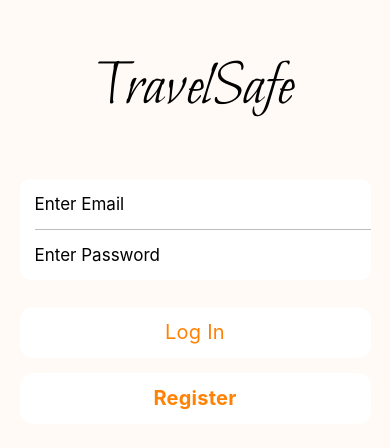
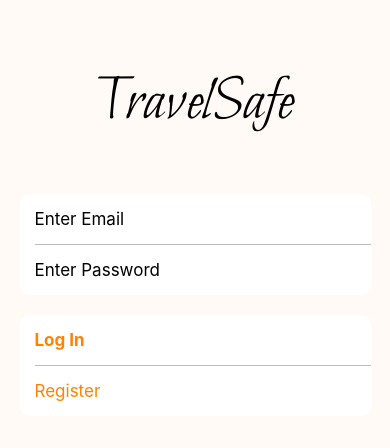
Before and after one commit to LukePetko/TravelSafe, a React Native app: screen /Login in a window 390 px wide. Shown: the part 182-630 px from the top of the page. Built offline with nearby package versions, Linux system fonts and the light colour scheme; what expo-linking would draw is missing.

Commit message:
Changing label to button

```diff
--- a/components/ListLabel.tsx
+++ b/components/ListLabel.tsx
@@ -1,6 +1,12 @@
 import { View, Text as DefaultText, StyleSheet } from "react-native";
 import React from "react";
-import { Text, ThemeProps, useThemeColor } from "./Themed";
+import {
+    Pressable,
+    PressableProps,
+    Text,
+    ThemeProps,
+    useThemeColor,
+} from "./Themed";
 import { Feather } from "@expo/vector-icons";
 
 type ListItemProps = {
@@ -11,9 +17,14 @@ type ListItemProps = {
     separator?: boolean;
     showChevron?: boolean;
     fieldValue?: string;
+    icon?: any;
+    textStyles?: any;
 };
 
-type TextProps = DefaultText["props"] & ThemeProps & ListItemProps;
+type TextProps = DefaultText["props"] &
+    ThemeProps &
+    ListItemProps &
+    PressableProps;
 
 const ThemedListItem = (props: TextProps) => {
     const {
@@ -21,9 +32,13 @@ const ThemedListItem = (props: TextProps) => {
         separator,
         showChevron,
         fieldValue,
+        icon,
+        textStyles,
         style,
         lightColor,
         darkColor,
+        disabled,
+        onPress,
         ...otherProps
     } = props;
 
@@ -51,17 +66,27 @@ const ThemedListItem = (props: TextProps) => {
     });
 
     return (
-        <View
+        <Pressable
+            onPress={onPress}
             style={[
-                localStyles.outerContainer,
+                localStyles.pressable,
                 propStyles.border,
                 {
                     backgroundColor,
                 },
             ]}
         >
-            <View style={[localStyles.innerContainer, propStyles.separator]}>
-                <Text style={localStyles.text} {...otherProps} />
+            <View style={[localStyles.outerContainer]}>
+                {!!icon && (
+                    <View style={localStyles.iconContainer}>{icon}</View>
+                )}
+                <View
+                    style={[localStyles.innerContainer, propStyles.separator]}
+                >
+                    <Text
+                        style={[localStyles.text, textStyles]}
+                        {...otherProps}
+                    />
                     <View style={localStyles.value}>
                         {!!fieldValue && (
                             <Text
@@ -76,21 +101,35 @@ const ThemedListItem = (props: TextProps) => {
                             </Text>
                         )}
                         {showChevron && (
-                        <Feather name="chevron-right" color={grey} size={19} />
+                            <Feather
+                                name="chevron-right"
+                                color={grey}
+                                size={19}
+                            />
                         )}
                     </View>
                 </View>
             </View>
+        </Pressable>
     );
 };
 
 const localStyles = StyleSheet.create({
-    outerContainer: {
+    pressable: {
         width: "90%",
-        paddingLeft: 15,
         backgroundColor: "#fff",
     },
+    outerContainer: {
+        width: "100%",
+        paddingLeft: 15,
+        flexDirection: "row",
+        alignItems: "center",
+    },
+    iconContainer: {
+        paddingRight: 15,
+    },
     innerContainer: {
+        flex: 1,
         paddingVertical: 15,
         paddingLeft: 0,
         paddingRight: 8,
--- a/screens/auth/Login.tsx
+++ b/screens/auth/Login.tsx
@@ -10,6 +10,8 @@ import { signInWithEmailAndPassword } from "firebase/auth";
 import { loginStyles } from "../../styles/login.styles";
 import ListInput from "../../components/ListInput";
 import ListLabel from "../../components/ListLabel";
+import { Feather } from "@expo/vector-icons";
+import Colors, { tintColorLight } from "../../constants/Colors";
 
 type LoginProps = {
     navigation: any;
@@ -61,17 +63,21 @@ export const Login = ({ navigation }: LoginProps) => {
                 style={{ marginBottom: 20 }}
                 borderRadius={{ bottom: true }}
             />
-            <Pressable style={loginStyles.button} onPress={() => signIn()}>
-                <Text style={loginStyles.text}>Log In</Text>
-            </Pressable>
-            <Pressable
-                style={loginStyles.button}
+            <ListLabel
+                borderRadius={{ top: true }}
+                separator={true}
+                onPress={() => signIn()}
+                textStyles={{ color: tintColorLight, fontWeight: "bold" }}
+            >
+                Log In
+            </ListLabel>
+            <ListLabel
+                borderRadius={{ bottom: true }}
                 onPress={() => navigation.navigate("Register")}
+                textStyles={{ color: tintColorLight }}
             >
-                <Text style={[loginStyles.text, { fontWeight: "bold" }]}>
-                    Register
-                </Text>
-            </Pressable>
+                Register
+            </ListLabel>
         </View>
     );
 };
```
Lines whose indentation alone changed are shown as unchanged.
